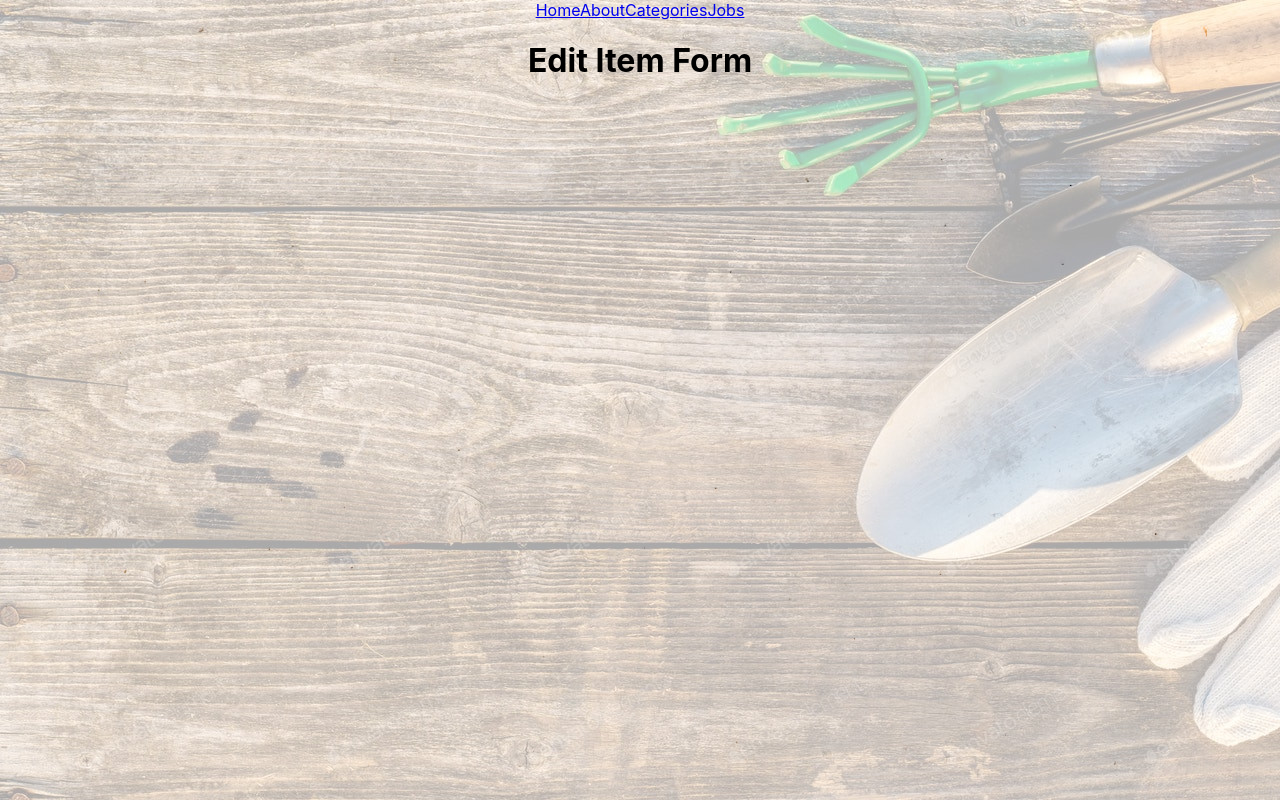
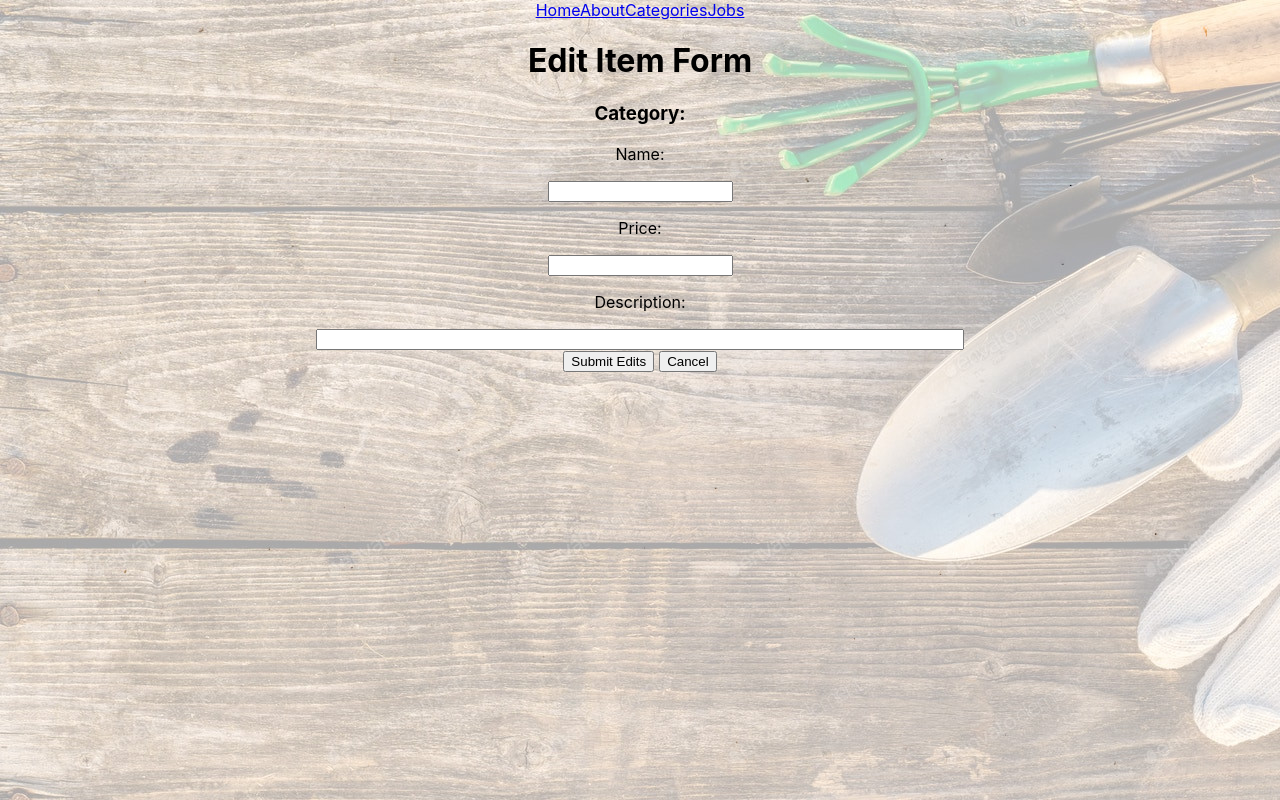
Before and after one commit to rubyreed/weed-hackers-hackathon, a React (Create React App) app in the folder client/: page /categories/1/items/1/edit in a window 1280 px wide. Built offline with nearby package versions, Linux system fonts and the light colour scheme; no server answers.

Commit message:
CRUD finished for item model

```diff
--- a/client/src/components/Item.js
+++ b/client/src/components/Item.js
@@ -2,15 +2,16 @@ import React from "react";
 import { Link } from "react-router-dom";
 
 const Item = (props) => {
-  const { item, category } = props
+  const { item, category, deleteItem } = props
   return (
     <div>
       <h3>{item.name}</h3>
       <p>{item.price}</p>
       <p>{item.description}</p>
       <Link to={`/categories/${category.id}/items/${item.id}/edit`}>
-        <button>Edit Item</button>
+        <button style = {{marginRight: "5px"}}>Edit Item</button>
       </ Link>
+      <button onClick = {()=>deleteItem(item.id)}>Delete Item</button>
     </div>
   );
 };
--- a/client/src/components/ItemForm.js
+++ b/client/src/components/ItemForm.js
@@ -1,16 +1,78 @@
-import React, { useState } from "react";
-import { useParams } from "react-router";
+import axios from "axios";
+import React, { useEffect, useState } from "react";
+import { useNavigate, useParams } from "react-router";
 
-const ItemForm = () => {
+const ItemForm = (props) => {
 
   const params=useParams()
-  const [item, setItem] = useState([]);
+  const { addItem, toggleForm } = props
+  const [name, setName] = useState([]);
+  const [price, setPrice] = useState([]);
+  const [description, setDescription] = useState([]);
   const [category, setCategory] = useState([]);
+  const navigate = useNavigate();
 
+  useEffect(()=>{
+    getData()
+  },[])
+
+  const getData = async () => {
+    if(params.category_id) {
+      try {
+        let res = await axios.get(`/api/categories/${params.category_id}`)
+        setCategory(res.data)
+        let itemRes = await axios.get(`/api/categories/${params.category_id}/items/${params.id}`)
+        setName(itemRes.data.name)
+        setPrice(itemRes.data.price)
+        setDescription(itemRes.data.description)
+      } catch (err) {
+        alert("err occured getting data")
+      }
+    }
+  };
+
+  const handleSubmit = async (e)=> {
+    e.preventDefault();
+    let newItem ={name: name, price: price, description: description }
+    if (params.category_id) {try{
+      await axios.put(`/api/categories/${params.category_id}/items/${params.id}`, newItem)
+      navigate(`/categories/${params.category_id}/items`)
+    } catch (err) {
+      alert("error updating item: debug")
+    }} else {try{
+      await axios.post(`/api/categories/${params.id}/items`, newItem)
+      addItem(newItem)
+      setName("")
+      setPrice("")
+      setDescription("")
+    } catch (err) {
+      alert("error adding item:debug")
+    }}
+  };
+
+  const handleCancel =() => {
+    if(params.category_id){
+      navigate(`/categories/${params.category_id}/items`)
+    } else {
+      toggleForm()
+    };
+  };
 
   return (
     <div>
       <h1>{params.category_id ? "Edit Item Form" : "Add Item Form"}</h1>
+      <h3>Category: {category.name}</h3>
+      <form onSubmit ={handleSubmit}>
+        <p>Name:</p>
+        <input value={name} onChange={(e)=>setName(e.target.value)}/>
+        <p>Price:</p>
+        <input value={price} onChange={(e)=>setPrice(e.target.value)}/>
+        <p>Description:</p>
+        <input style={{width: "50%"}} value={description} onChange={(e)=>setDescription(e.target.value)}/>
+        <br  />
+        <button style ={{marginRight: "5px"}}>{params.category_id ? "Submit Edits" : "Add New Item"}</button>
+        <button onClick ={()=>{handleCancel()}}>Cancel</button>
+      </form>
     </div>
   );
 };
--- a/client/src/components/Items.js
+++ b/client/src/components/Items.js
@@ -3,10 +3,12 @@ import axios from "axios";
 import { useParams } from "react-router";
 import { Link } from "react-router-dom";
 import Item from "./Item";
+import ItemForm from "./ItemForm";
 
 const Items = () => {
   const [category, setCategory] = useState([]);
   const [items, setItems] = useState([]);
+  const [showNewForm, setShowNewForm] = useState(false)
   const params=useParams();
 
   useEffect(()=>{
@@ -24,20 +26,42 @@ const Items = () => {
     }
   };
 
+  const deleteItem = async (id) => {
+    await axios.delete(`/api/categories/${category.id}/items/${id}`)
+    let filteredItems =(items.filter((item)=>item.id !==id))
+    setItems(filteredItems)
+  };
+
   const renderItems = ()=>{
     if (items){
       return items.map((item)=>{
         return(
-          <Item key ={item.id} category = { category } item = { item }/>
+          <Item key ={item.id} category = { category } item = { item } deleteItem = {deleteItem}/>
         )
       });
-    } else {}
+    } else {
+      return (
+        <div>
+          <p>No Items here yet!</p>
+        </div>
+      )
+    }
   }
+
+  const toggleForm =()=>{
+    setShowNewForm(!showNewForm)
+  };
+
+  const addItem = (newItem) => {
+    setItems([newItem, ...items])
+  };
 
   return (
     <div>
       <h1>Category: {category.name}</h1>
       {renderItems()}
+      {showNewForm && <ItemForm addItem={addItem} toggleForm={toggleForm}/>}
+      {showNewForm == false && <button onClick={()=>toggleForm()}>{showNewForm ? "Cancel" : "Add Item"}</button>}
     </div>
   );
 };
```
